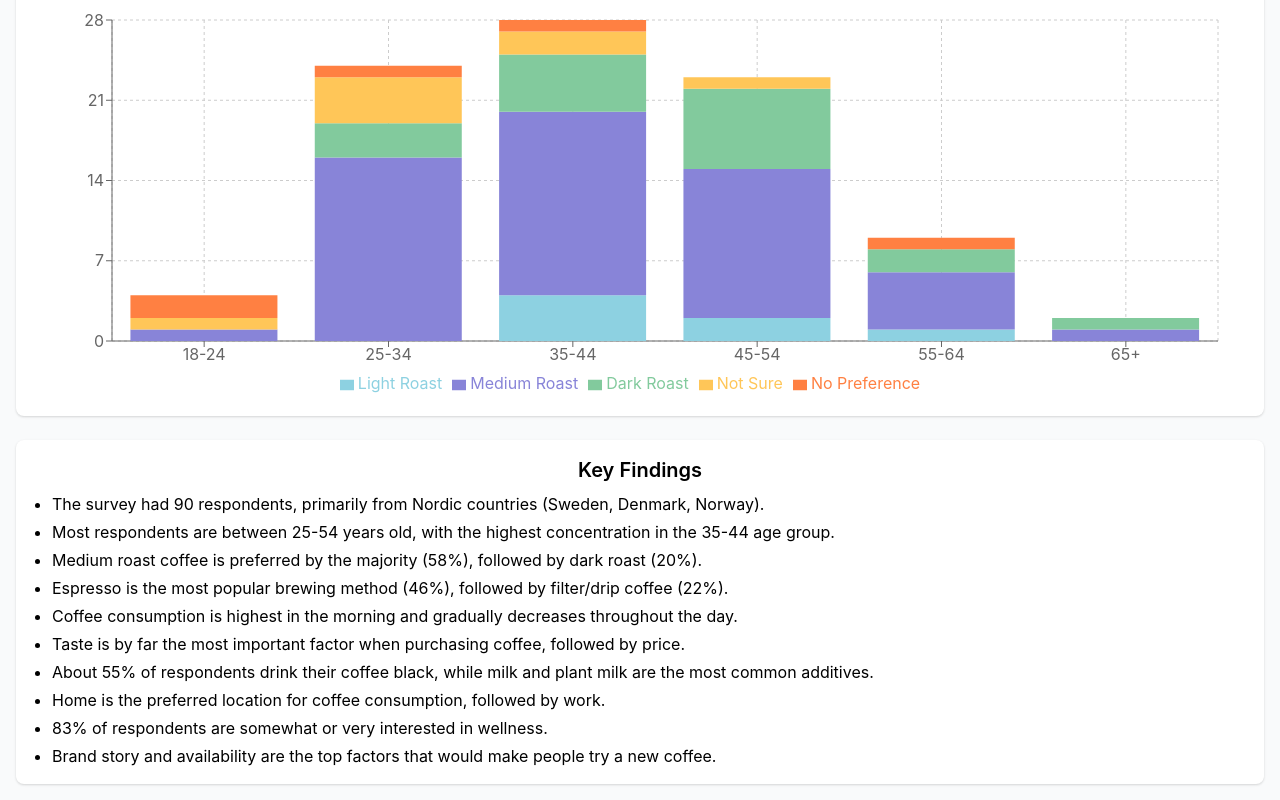
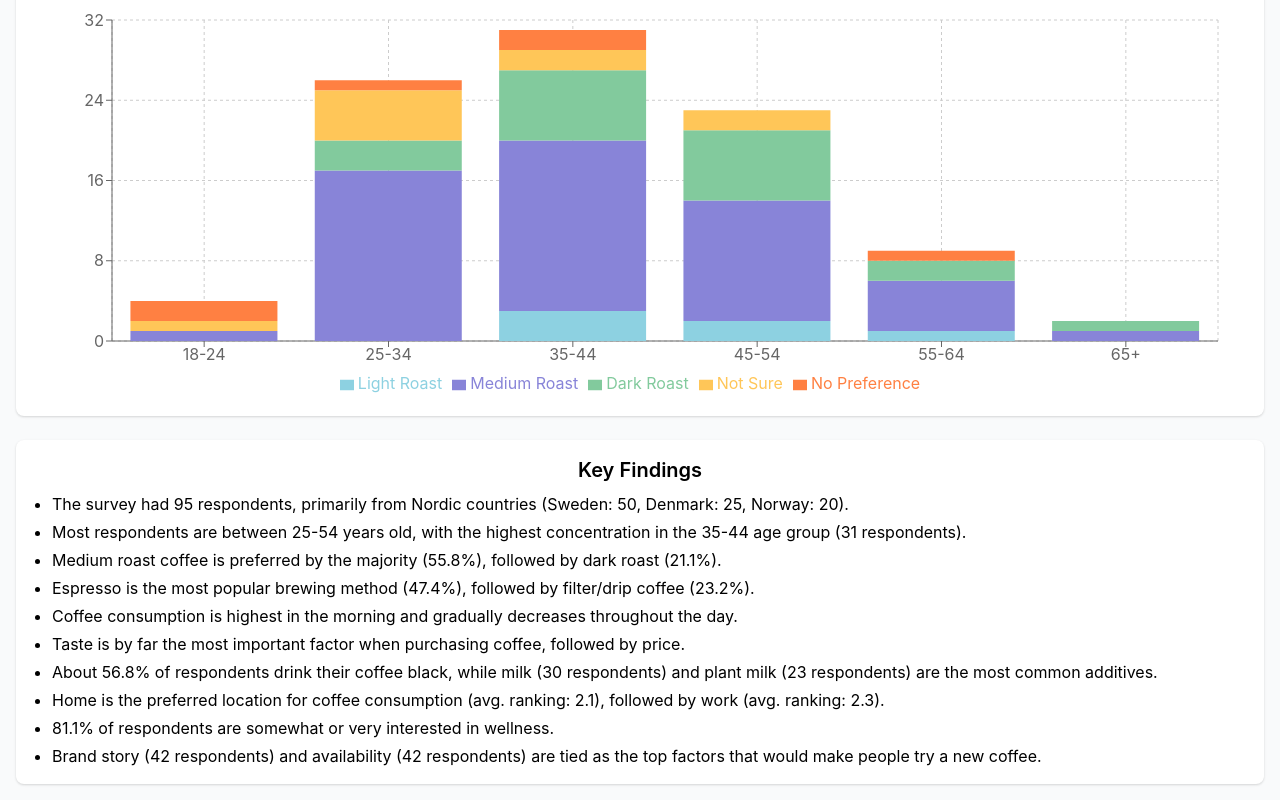
Before and after one commit to americodias/coffee-survey-dashboard, a React (Create React App) app: page / in a window 1280 px wide. Shown: the part 1000-1800 px from the top of the page. Built offline with nearby package versions, Linux system fonts and the light colour scheme.

Commit message:
update: refresh dashboard with 95 survey respondents
- Update key findings with latest data
- Adjust percentages to reflect new responses
- Add more detailed country breakdown
- Fix text alignment in key findings section

```diff
--- a/src/CoffeeSurveyDashboard.js
+++ b/src/CoffeeSurveyDashboard.js
@@ -696,19 +696,18 @@ const CoffeeSurveyDashboard = () => {
 
       <div className="p-4 bg-white rounded-lg shadow">
         <h2 className="text-xl font-semibold mb-2">Key Findings</h2>
-        <ul className="list-disc pl-5 space-y-1 text-left"> {/* Added text-left class */}
-          <li className="text-left"> {/* Added text-left to each list item */}
-            The survey had 90 respondents, primarily from Nordic countries (Sweden, Denmark, Norway).
+        <ul className="list-disc pl-5 space-y-1 text-left">
+          <li className="text-left">
+            The survey had 95 respondents, primarily from Nordic countries (Sweden: 50, Denmark: 25, Norway: 20).
           </li>
           <li className="text-left">
-            Most respondents are between 25-54 years old, with the highest concentration in the 35-44 age group.
-          </li>
-          {/* Apply text-left to all other list items as well */}
-          <li className="text-left">
-            Medium roast coffee is preferred by the majority (58%), followed by dark roast (20%).
+            Most respondents are between 25-54 years old, with the highest concentration in the 35-44 age group (31 respondents).
           </li>
           <li className="text-left">
-            Espresso is the most popular brewing method (46%), followed by filter/drip coffee (22%).
+            Medium roast coffee is preferred by the majority (55.8%), followed by dark roast (21.1%).
+          </li>
+          <li className="text-left">
+            Espresso is the most popular brewing method (47.4%), followed by filter/drip coffee (23.2%).
           </li>
           <li className="text-left">
             Coffee consumption is highest in the morning and gradually decreases throughout the day.
@@ -717,16 +716,16 @@ const CoffeeSurveyDashboard = () => {
             Taste is by far the most important factor when purchasing coffee, followed by price.
           </li>
           <li className="text-left">
-            About 55% of respondents drink their coffee black, while milk and plant milk are the most common additives.
+            About 56.8% of respondents drink their coffee black, while milk (30 respondents) and plant milk (23 respondents) are the most common additives.
           </li>
           <li className="text-left">
-            Home is the preferred location for coffee consumption, followed by work.
+            Home is the preferred location for coffee consumption (avg. ranking: 2.1), followed by work (avg. ranking: 2.3).
           </li>
           <li className="text-left">
-            83% of respondents are somewhat or very interested in wellness.
+            81.1% of respondents are somewhat or very interested in wellness.
           </li>
           <li className="text-left">
-            Brand story and availability are the top factors that would make people try a new coffee.
+            Brand story (42 respondents) and availability (42 respondents) are tied as the top factors that would make people try a new coffee.
           </li>
         </ul>
       </div>
```
Also changed, not shown: public/data/survey_results.csv.
